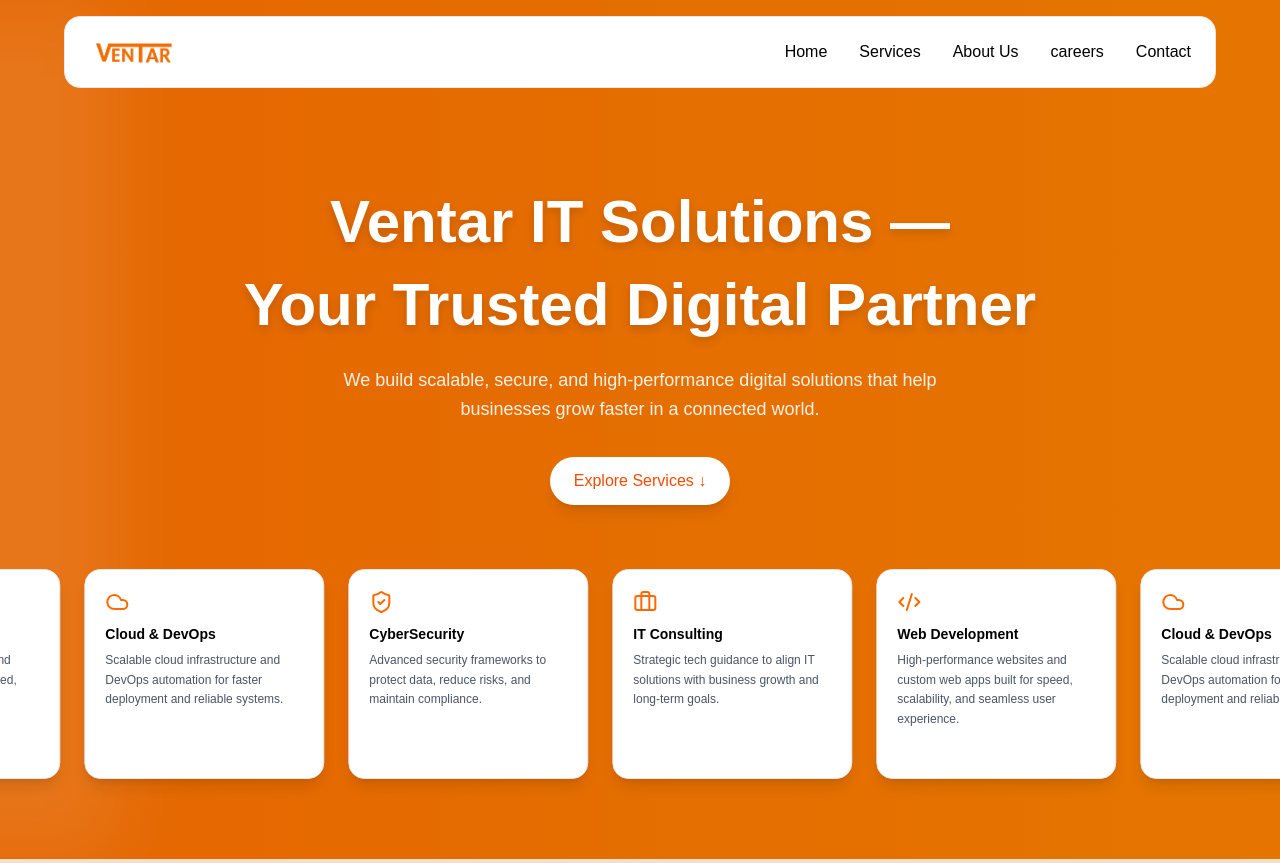
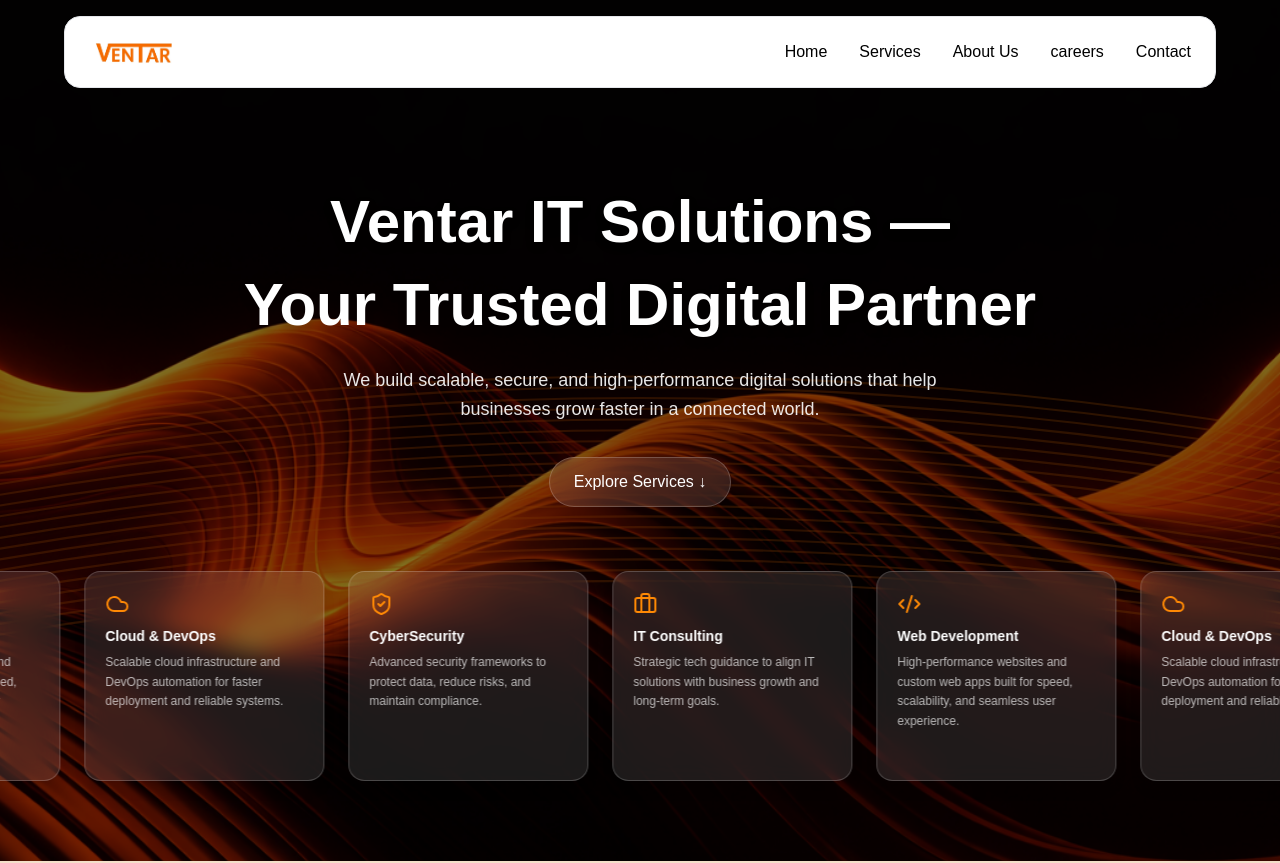
Before and after one commit to rohit-we-developer/ventar-frontend, a Next.js app: page / in a window 1280 px wide. Shown: the top 863 px of the page. Built offline with nearby package versions, Linux system fonts and the light colour scheme.

Commit message:
hero-background-update

```diff
--- a/src/sections/home/Hero.tsx
+++ b/src/sections/home/Hero.tsx
@@ -1,7 +1,159 @@
+// "use client";
+
+// import { motion } from "framer-motion";
+// import Link from "next/link"; // ✅ ADD THIS
+// import {
+//   Code2,
+//   Cloud,
+//   ShieldCheck,
+//   Briefcase,
+// } from "lucide-react";
+
+// const services = [
+//   {
+//     title: "Web Development",
+//     desc: "High-performance websites and custom web apps built for speed, scalability, and seamless user experience.",
+//     icon: Code2,
+//   },
+//   {
+//     title: "Cloud & DevOps",
+//     desc: "Scalable cloud infrastructure and DevOps automation for faster deployment and reliable systems.",
+//     icon: Cloud,
+//   },
+//   {
+//     title: "CyberSecurity",
+//     desc: "Advanced security frameworks to protect data, reduce risks, and maintain compliance.",
+//     icon: ShieldCheck,
+//   },
+//   {
+//     title: "IT Consulting",
+//     desc: "Strategic tech guidance to align IT solutions with business growth and long-term goals.",
+//     icon: Briefcase,
+//   },
+// ];
+
+// export default function Hero() {
+//   return (
+//     <section
+//       className="relative overflow-hidden text-white pt-32 md:pt-36"
+//       style={{
+//         background:
+//           "linear-gradient(270deg,#ff6a00,#ff3c00,#ff8c00,#ff6a00)",
+//         backgroundSize: "600% 600%",
+//         animation: "gradientMove 8s ease infinite",
+//       }}
+//     >
+//       {/* KEYFRAMES */}
+//       <style>
+//         {`
+//           @keyframes gradientMove {
+//             0% { background-position: 0% 50%; }
+//             50% { background-position: 100% 50%; }
+//             100% { background-position: 0% 50%; }
+//           }
+//         `}
+//       </style>
+
+//       {/* OVERLAY */}
+//       <div className="absolute inset-0 bg-black/10" />
+
+//       {/* LIGHT SWEEP */}
+//       <motion.div
+//         animate={{ x: ["-100%", "100%"] }}
+//         transition={{ duration: 6, repeat: Infinity, ease: "linear" }}
+//         className="absolute top-0 w-1/2 h-full bg-white/10 blur-2xl"
+//       />
+
+//       {/* HERO TEXT */}
+//       <div className="relative px-4 pt-10 pb-16">
+//         <div className="container text-center max-w-4xl mx-auto">
+
+//           <motion.h1
+//             initial={{ opacity: 0, y: 40 }}
+//             animate={{ opacity: 1, y: 0 }}
+//             className="text-3xl md:text-6xl font-semibold leading-tight drop-shadow-lg"
+//           >
+//             Ventar IT Solutions —
+//             <span className="block mt-2">
+//               Your Trusted Digital Partner
+//             </span>
+//           </motion.h1>
+
+//           <motion.p
+//             initial={{ opacity: 0, y: 20 }}
+//             animate={{ opacity: 1, y: 0 }}
+//             transition={{ delay: 0.2 }}
+//             className="mt-6 text-white/90 text-sm md:text-lg leading-relaxed max-w-2xl mx-auto"
+//           >
+//             We build scalable, secure, and high-performance digital solutions
+//             that help businesses grow faster in a connected world.
+//           </motion.p>
+
+//           {/* ✅ ONLY CHANGE HERE */}
+//           <motion.div
+//             initial={{ opacity: 0, y: 10 }}
+//             animate={{ opacity: 1, y: 0 }}
+//             transition={{ delay: 0.3 }}
+//           >
+//             <Link
+//               href="/services"
+//               className="inline-block mt-8 bg-white text-orange-600 px-6 py-3 rounded-full font-medium hover:scale-105 transition shadow-lg"
+//             >
+//               Explore Services ↓
+//             </Link>
+//           </motion.div>
+
+//         </div>
+//       </div>
+
+//       {/* 🔥 SERVICES */}
+//       <div className="relative pb-20 px-4">
+//         <motion.div
+//           animate={{ x: ["0%", "-50%"] }}
+//           transition={{ duration: 35, repeat: Infinity, ease: "linear" }}
+//           className="flex gap-6 w-max"
+//         >
+//           {[...services, ...services].map((item, i) => {
+//             const Icon = item.icon;
+//             return (
+//               <motion.div
+//                 key={i}
+//                 whileHover={{ scale: 1.05, y: -6 }}
+//                 transition={{ type: "spring", stiffness: 180 }}
+//                 className="
+//                   min-w-[240px] max-w-[240px] h-[210px]
+//                   bg-white text-black
+//                   p-5 rounded-2xl
+//                   shadow-lg hover:shadow-2xl
+//                   border border-gray-200
+//                   flex flex-col
+//                 "
+//               >
+//                 <div className="mb-3">
+//                   <Icon className="w-6 h-6 text-orange-500" />
+//                 </div>
+
+//                 <h3 className="font-semibold text-sm leading-tight">
+//                   {item.title}
+//                 </h3>
+
+//                 <p className="text-xs text-gray-600 mt-2 leading-relaxed">
+//                   {item.desc}
+//                 </p>
+//               </motion.div>
+//             );
+//           })}
+//         </motion.div>
+//       </div>
+//     </section>
+//   );
+// }
+
 "use client";
 
-import { motion } from "framer-motion";
-import Link from "next/link"; // ✅ ADD THIS
+import { motion, useMotionValue, useSpring } from "framer-motion";
+import { useEffect } from "react";
+import Link from "next/link";
 import {
   Code2,
   Cloud,
@@ -33,39 +185,78 @@ const services = [
 ];
 
 export default function Hero() {
+
+  const mouseX = useMotionValue(0);
+  const mouseY = useMotionValue(0);
+
+  const smoothX = useSpring(mouseX, { stiffness: 50, damping: 20 });
+  const smoothY = useSpring(mouseY, { stiffness: 50, damping: 20 });
+
+  useEffect(() => {
+    const handleMouseMove = (e: MouseEvent) => {
+      const x = (e.clientX / window.innerWidth - 0.5) * 20;
+      const y = (e.clientY / window.innerHeight - 0.5) * 20;
+
+      mouseX.set(x);
+      mouseY.set(y);
+    };
+
+    window.addEventListener("mousemove", handleMouseMove);
+    return () => window.removeEventListener("mousemove", handleMouseMove);
+  }, []);
+
   return (
-    <section
-      className="relative overflow-hidden text-white pt-32 md:pt-36"
-      style={{
-        background:
-          "linear-gradient(270deg,#ff6a00,#ff3c00,#ff8c00,#ff6a00)",
-        backgroundSize: "600% 600%",
-        animation: "gradientMove 8s ease infinite",
-      }}
-    >
-      {/* KEYFRAMES */}
-      <style>
-        {`
-          @keyframes gradientMove {
-            0% { background-position: 0% 50%; }
-            50% { background-position: 100% 50%; }
-            100% { background-position: 0% 50%; }
-          }
-        `}
-      </style>
+    <section className="relative min-h-screen overflow-hidden text-white pt-32 md:pt-36">
 
-      {/* OVERLAY */}
-      <div className="absolute inset-0 bg-black/10" />
-
-      {/* LIGHT SWEEP */}
-      <motion.div
-        animate={{ x: ["-100%", "100%"] }}
-        transition={{ duration: 6, repeat: Infinity, ease: "linear" }}
-        className="absolute top-0 w-1/2 h-full bg-white/10 blur-2xl"
+      {/* 🔥 BACKGROUND IMAGE */}
+      <motion.img
+        src="/bg.jpg"
+        className="absolute top-1/2 left-1/2 w-[200%] h-[140%] -translate-x-1/2 -translate-y-1/2 object-cover z-0"
+        style={{ x: smoothX, y: smoothY }}
+        animate={{ scale: [1, 1.05, 1] }}
+        transition={{ duration: 20, repeat: Infinity }}
       />
 
-      {/* HERO TEXT */}
-      <div className="relative px-4 pt-10 pb-16">
+      {/* 🔥 🆕 SVG TOPO WAVES (ADDED ONLY THIS) */}
+      <svg
+        className="absolute inset-0 w-full h-full opacity-30 z-[5]"
+        viewBox="0 0 800 400"
+        preserveAspectRatio="none"
+      >
+        <defs>
+          <linearGradient id="lineGradient" x1="0" y1="0" x2="1" y2="1">
+            <stop offset="0%" stopColor="#ff6a00" />
+            <stop offset="100%" stopColor="#ff8c00" />
+          </linearGradient>
+        </defs>
+
+        {[...Array(20)].map((_, i) => (
+          <path
+            key={i}
+            d={`M0 ${200 + i * 5} Q 400 ${150 + i * 5} 800 ${200 + i * 5}`}
+            stroke="url(#lineGradient)"
+            strokeWidth="1"
+            fill="none"
+          >
+            <animate
+              attributeName="d"
+              dur={`${6 + i * 0.2}s`}
+              repeatCount="indefinite"
+              values={`
+                M0 ${200 + i * 5} Q 400 ${150 + i * 5} 800 ${200 + i * 5};
+                M0 ${200 + i * 5} Q 400 ${250 + i * 5} 800 ${200 + i * 5};
+                M0 ${200 + i * 5} Q 400 ${150 + i * 5} 800 ${200 + i * 5}
+              `}
+            />
+          </path>
+        ))}
+      </svg>
+
+      {/* 🔥 OVERLAY */}
+      <div className="absolute inset-0 bg-black/50 z-10" />
+
+      {/* 🔥 HERO TEXT */}
+      <div className="relative z-20 px-4 pt-10 pb-16">
         <div className="container text-center max-w-4xl mx-auto">
 
           <motion.h1
@@ -89,7 +280,6 @@ export default function Hero() {
             that help businesses grow faster in a connected world.
           </motion.p>
 
-          {/* ✅ ONLY CHANGE HERE */}
           <motion.div
             initial={{ opacity: 0, y: 10 }}
             animate={{ opacity: 1, y: 0 }}
@@ -97,7 +287,7 @@ export default function Hero() {
           >
             <Link
               href="/services"
-              className="inline-block mt-8 bg-white text-orange-600 px-6 py-3 rounded-full font-medium hover:scale-105 transition shadow-lg"
+              className="inline-block mt-8 bg-white/10 backdrop-blur-md border border-white/20 text-white px-6 py-3 rounded-full font-medium hover:scale-105 transition"
             >
               Explore Services ↓
             </Link>
@@ -106,8 +296,8 @@ export default function Hero() {
         </div>
       </div>
 
-      {/* 🔥 SERVICES */}
-      <div className="relative pb-20 px-4">
+      {/* 🔥 SERVICES (UNCHANGED) */}
+      <div className="relative z-20 pb-20 px-4">
         <motion.div
           animate={{ x: ["0%", "-50%"] }}
           transition={{ duration: 35, repeat: Infinity, ease: "linear" }}
@@ -122,22 +312,22 @@ export default function Hero() {
                 transition={{ type: "spring", stiffness: 180 }}
                 className="
                   min-w-[240px] max-w-[240px] h-[210px]
-                  bg-white text-black
+                  bg-white/10 backdrop-blur-md
                   p-5 rounded-2xl
                   shadow-lg hover:shadow-2xl
-                  border border-gray-200
-                  flex flex-col
+                  border border-white/20
+                  flex flex-col text-white
                 "
               >
                 <div className="mb-3">
-                  <Icon className="w-6 h-6 text-orange-500" />
+                  <Icon className="w-6 h-6 text-orange-400" />
                 </div>
 
                 <h3 className="font-semibold text-sm leading-tight">
                   {item.title}
                 </h3>
 
-                <p className="text-xs text-gray-600 mt-2 leading-relaxed">
+                <p className="text-xs text-white/70 mt-2 leading-relaxed">
                   {item.desc}
                 </p>
               </motion.div>
@@ -145,6 +335,7 @@ export default function Hero() {
           })}
         </motion.div>
       </div>
+
     </section>
   );
 }
```
Also changed, not shown: public/bg.jpg (added), public/topo.jpg.jpg (added).
